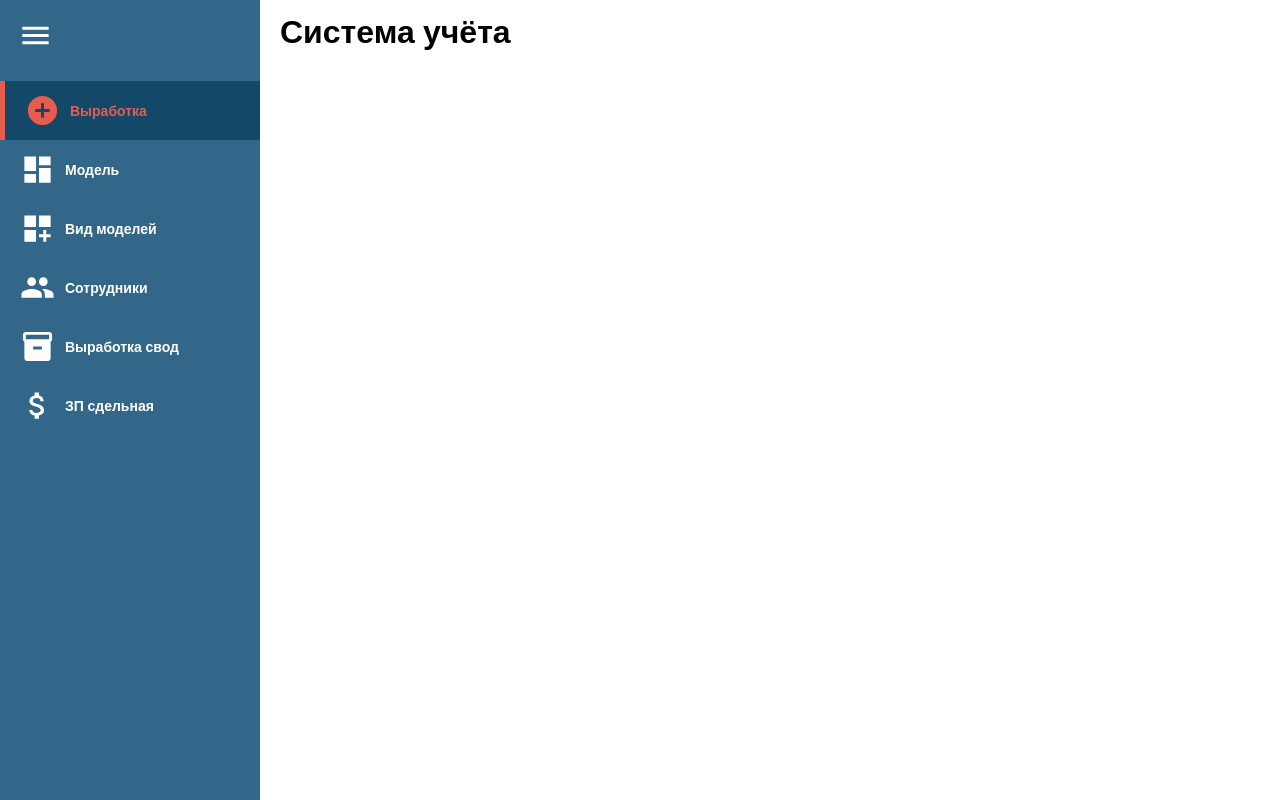
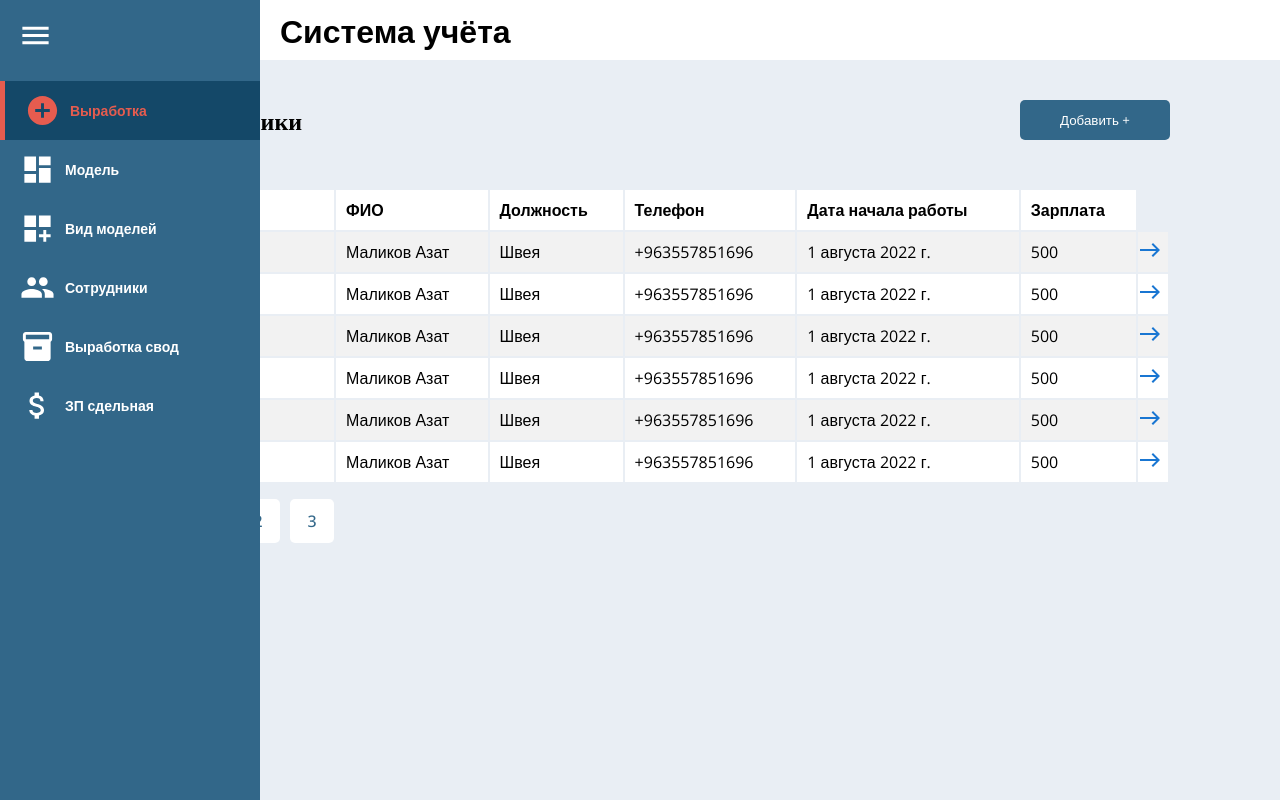
Before and after one commit to nurdinovnursultan/b-style, a React (Create React App) app: page /employees in a window 1280 px wide. Built offline with nearby package versions, Linux system fonts and the light colour scheme.

Commit message:
added model modelType workers

```diff
--- a/src/pages/employeesPage/EmployeesPage.jsx
+++ b/src/pages/employeesPage/EmployeesPage.jsx
@@ -1,11 +1,101 @@
 import React from 'react';
+import Pagination from "../../components/pagination/Pagination";
+import EastIcon from '@mui/icons-material/East';
 
 const EmployeesPage = () => {
-    return (
-        <div>
-            Employees
-        </div>
-    );
+  const employees = [
+    {
+      name: "Маликов Азат",
+      workers: "Швея",
+      number: "+963557851696",
+      data: '1 августа 2022 г.',
+      salary: '500',
+      id: 5,
+    },
+    {
+      name: "Маликов Азат",
+      workers: "Швея",
+      number: "+963557851696",
+      data: '1 августа 2022 г.',
+      salary: '500',
+      id: 6,
+    },
+    {
+      name: "Маликов Азат",
+      workers: "Швея",
+      number: "+963557851696",
+      data: '1 августа 2022 г.',
+      salary: '500',
+      id: 7,
+    },
+    {
+      name: "Маликов Азат",
+      workers: "Швея",
+      number: "+963557851696",
+      data: '1 августа 2022 г.',
+      salary: '500',
+      id: 8,
+    },
+    {
+      name: "Маликов Азат",
+      workers: "Швея",
+      number: "+963557851696",
+      data: '1 августа 2022 г.',
+      salary: '500',
+      id: 9,
+    },
+    {
+      name: "Маликов Азат",
+      workers: "Швея",
+      number: "+963557851696",
+      data: '1 августа 2022 г.',
+      salary: '500',
+      id: 10,
+    },
+  ]
+
+  return(
+    <>
+    <article className="card">
+      <section className="card__header">
+        <h1 className="card__title">Сотрудники</h1>
+        <button className="card__button">Добавить +</button>
+      </section>
+      <section className="card__body">
+        <table className="card__table table">
+          <thead>
+            <th className="table__th">№</th>
+            <th className="table__th">ФИО</th>
+            <th className="table__th">Должность</th>
+            <th className="table__th">Телефон</th>
+            <th className="table__th">Дата начала работы</th>
+            <th className="table__th">Зарплата</th>
+          </thead>
+          <tbody className="table__body">
+            <tr className="table__tr-none"></tr>
+            {
+              employees.map(item => {
+                return(
+                  <tr className="table__tr" key={item.id}>
+                    <td width="10px" className="table__td table__td-id"><b>{item.id}</b></td>
+                    <td className="table__td">{item.name}</td>
+                    <td className="table__td">{item.workers}</td>
+                    <td className="table__td">{item.number}</td>
+                    <td className="table__td">{item.data}</td>
+
+                    <td className="table__td">{item.salary}</td>
+                    <td><EastIcon color='primary' /></td>
+                  </tr>
+                )
+              })
+            }
+          </tbody>
+        <Pagination total={employees.length} perPage={2} />
+        </table>
+      </section>
+    </article>
+    </>
+  )
 };
 
 export default EmployeesPage;
--- a/src/pages/modelPage/ModelPage.jsx
+++ b/src/pages/modelPage/ModelPage.jsx
@@ -1,5 +1,6 @@
 import React from "react";
 import Pagination from "../../components/pagination/Pagination";
+import EastIcon from '@mui/icons-material/East';
 
 const ModelPage = () => {
 
@@ -62,6 +63,7 @@ const ModelPage = () => {
                   <tr className="table__tr" key={item.id}>
                     <td className="table__td">{item.model}</td>
                     <td className="table__td">{item.data}</td>
+                    <td><EastIcon color='primary' /></td>
                   </tr>
                 )
               })
--- a/src/pages/modelPage/ModelsProduct.scss
+++ b/src/pages/modelPage/ModelsProduct.scss
@@ -1,7 +1,6 @@
 .card {
   background-color: #E9EEF4 ;
   max-width: 1600px;
-  // max-width: 1180px;
   height: 100vh;
   padding-left: 80px;
   padding-top: 100px;
--- a/src/pages/modelTypesPage/ModelTypesPage.jsx
+++ b/src/pages/modelTypesPage/ModelTypesPage.jsx
@@ -1,11 +1,81 @@
 import React from 'react';
+import Pagination from "../../components/pagination/Pagination";
+import EastIcon from '@mui/icons-material/East';
 
 const ModelTypesPage = () => {
-    return (
-        <div>
-            Model Types
-        </div>
-    );
+  const modelTypes = [
+    {
+      model: "zzzz",
+      data: Math.random(),
+      id: Math.random(),
+    },
+    {
+      model: "zzzz",
+      data: Math.random(),
+      id: Math.random(),
+    },
+    {
+      model: "zzzz",
+      data: Math.random(),
+      id: Math.random(),
+    },
+    {
+      model: "zzzz",
+      data: Math.random(),
+      id: Math.random(),
+    },
+    {
+      model: "zzzz",
+      data: Math.random(),
+      id: Math.random(),
+    },
+    {
+      model: "zzzz",
+      data: Math.random(),
+      id: Math.random(),
+    },
+    {
+      model: "zzzz",
+      data: Math.random(),
+      id: Math.random(),
+    },
+  ]
+
+  return(
+    <>
+    <article className="card">
+      <section className="card__header">
+        <h1 className="card__title">Тип Модели Продуктов</h1>
+        <button className="card__button">Создать</button>
+      </section>
+      <section className="card__body">
+        <table className="card__table table">
+          <thead>
+            <th className="table__th">Виды Модели</th>
+            <th className="table__th">Дата</th>
+            <th className=''></th>
+          </thead>
+          <tbody className="table__body">
+            <tr className="table__tr-none"></tr>
+            {
+              modelTypes.map(item => {
+                return(
+                  <tr className="table__tr" key={item.id}>
+                    <td className="table__td">{item.model}</td>
+                    <td className="table__td">{item.data}</td>
+                    <td> <EastIcon color='primary' /></td>
+                  </tr>
+                )
+              })
+            }
+          </tbody>
+        <Pagination total={modelTypes.length} perPage={2} />
+        </table>
+      </section>
+    </article>
+  </>
+)
+
 };
 
 export default ModelTypesPage;
```
Also changed, not shown: 1 other file (tests, documents, lock files or other folders).
